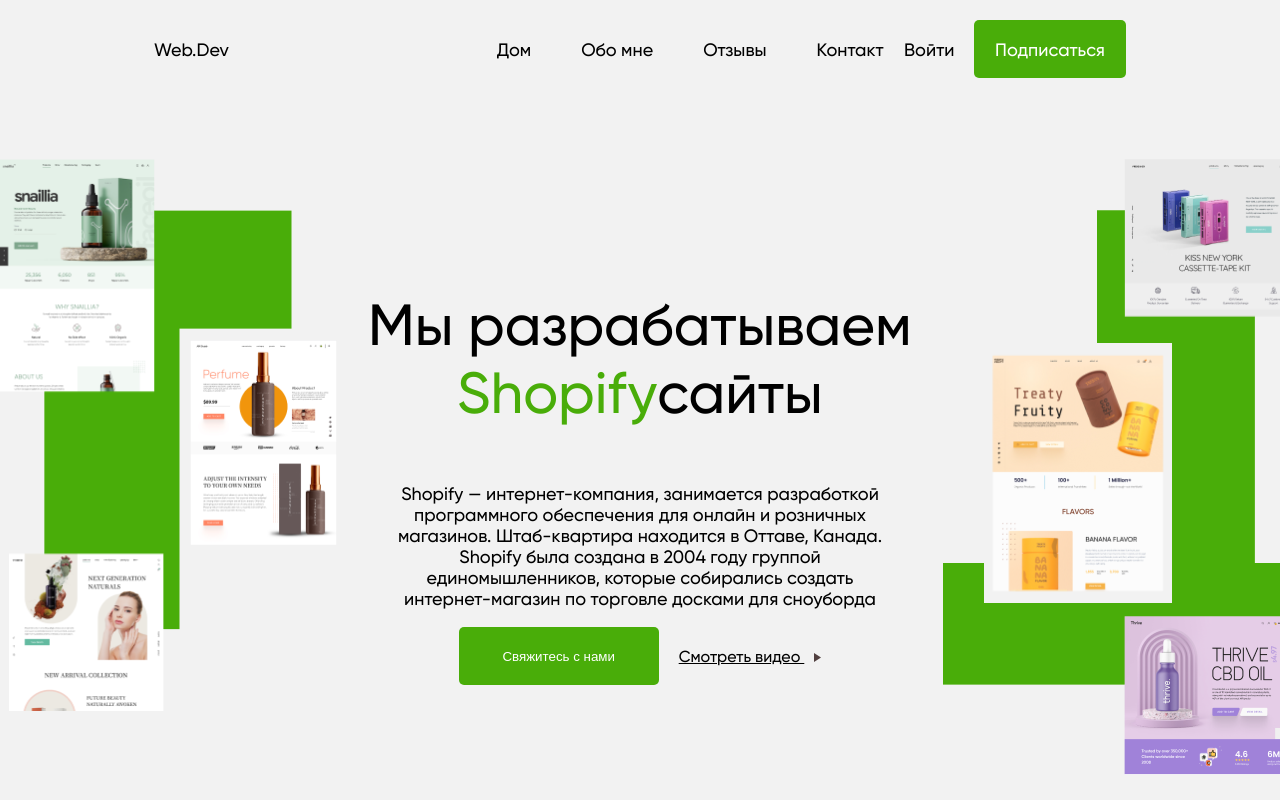
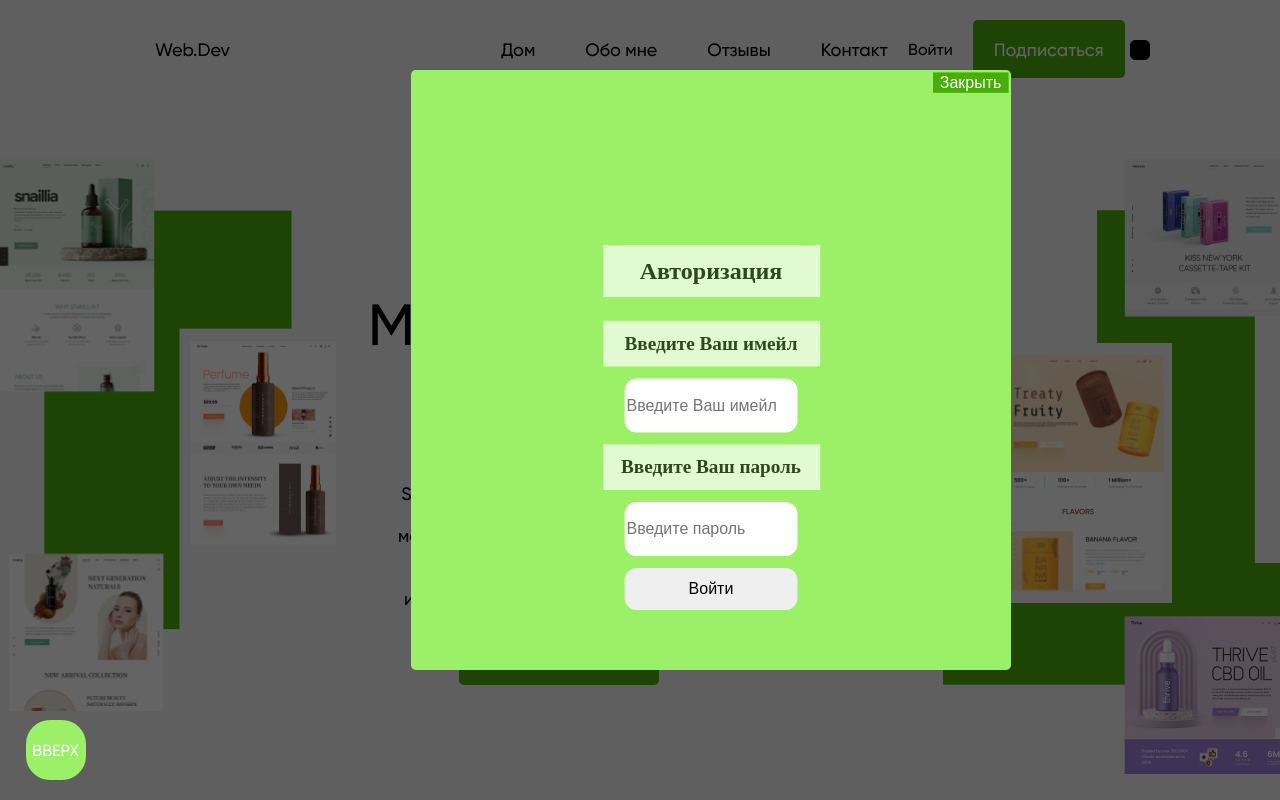
Before and after one commit to AdilKalbaev04/Project, a website: page index.html in a window 1280 px wide. Both pictures are taken after a click on the link "Войти". Shown: the top 800 px of the page. Drawn offline with nearby package versions, Linux system fonts and the light colour scheme; files that its build step writes are made by us from their sources; files whose address does not match are found by name; a web font is replaced by a local one.

Commit message:
add on up

```diff
--- a/index.html
+++ b/index.html
@@ -12,7 +12,41 @@
     <link rel="stylesheet" href="css/style.css" />
   </head>
   <body>
+    <div class="overlay"></div>
+
+    <div class="form_auth_block">
+      <div class="form_auth_block_content">
+        <button class="form_auth_exit">
+          <span class="form_auth_span">Закрыть</span>
+        </button>
+        <p class="form_auth_block_head_text">Авторизация</p>
+        <form class="form_auth_style" action="#" method="post">
+          <label>Введите Ваш имейл</label>
+          <input
+            type="email"
+            name="auth_email"
+            placeholder="Введите Ваш имейл"
+            required
+          />
+          <label>Введите Ваш пароль</label>
+          <input
+            type="password"
+            name="auth_pass"
+            placeholder="Введите пароль"
+            required
+          />
+          <button
+            class="form_auth_button"
+            type="submit"
+            name="form_auth_submit"
+          >
+            Войти
+          </button>
+        </form>
+      </div>
+    </div>
     <div class="container">
+      <button class="dark-btn"></button>
       <div class="logo">
         <button class="hamburger hamburger--collapse" type="button">
           <span class="hamburger-box">
@@ -34,7 +68,7 @@
 
           <div class="logo__b">
             <div class="logo__a-2 animate__animated animate__backInDown">
-              <a class="none" href="#">Войти</a>
+              <a class="auth-toggle" href="#">Войти</a>
             </div>
             <div class="logo__a-3">
               <a class="none non" href="#">Подписаться</a>
@@ -406,6 +440,7 @@
           <h2 class="header-h2-h2">Нужно немного больше домой расти?</h2>
           <button class="main-title-h1-but-1">Свяжитесь с нами</button>
         </div>
+        <div class="on-up-cont"><a class="on-up" href="#">ВВЕРХ</a></div>
         <div class="article-footer-wrap">
           <div class="article-footer-block">
             <div class="logo__web">
--- a/js/index.js
+++ b/js/index.js
@@ -5,3 +5,31 @@
   hamburger.classList.toggle("is-active");
   logo.classList.toggle("is-active");
 });
+
+let overlay = document.querySelector(".overlay");
+let none = document.querySelector(".auth-toggle");
+let auth = document.querySelector(".form_auth_block");
+let exit = document.querySelector(".form_auth_exit");
+let dark = document.querySelector(".dark-btn");
+
+none.addEventListener("click", function (e) {
+  none.classList.toggle("is-active");
+  auth.classList.toggle("is-active");
+  overlay.classList.toggle("is-active");
+  exit.classList.toggle("is-active");
+});
+overlay.addEventListener("click", function () {
+  none.classList.remove("is-active");
+  auth.classList.remove("is-active");
+  overlay.classList.toggle("is-active");
+  exit.classList.toggle("is-active");
+});
+exit.addEventListener("click", function () {
+  none.classList.remove("is-active");
+  auth.classList.remove("is-active");
+  overlay.classList.toggle("is-active");
+  exit.classList.toggle("is-active");
+});
+dark.addEventListener("click",function(){
+  document.body.classList.toggle("dark")
+})
--- a/scss/_base.scss
+++ b/scss/_base.scss
@@ -142,6 +142,10 @@
   padding: 30px;
   transition: all ease 1s;
 }
+.auth-toggle {
+  color: #000;
+  text-decoration: none;
+}
 .article-block-wrap:hover {
   background: white;
   transition-duration: 1s;
@@ -169,6 +173,19 @@
   width: 100%;
   height: 100%;
 }
+.overlay {
+  position: fixed;
+  width: 100%;
+  height: 100%;
+  background: rgba(0, 0, 0, 0.608);
+  visibility: hidden;
+  opacity: 0;
+  &.is-active {
+    visibility: visible;
+    opacity: 1;
+    transition-duration: 0.4s;
+  }
+}
 
 .swiper-slide {
   text-align: center;
@@ -189,3 +206,119 @@
   -webkit-align-items: center;
   align-items: center;
 }
+.form_auth_block {
+  position: fixed;
+  top: 15%;
+  left: 36%;
+  width: 500px;
+  height: 500px;
+  margin: 0 auto;
+  background: #9bf067;
+  display: flex;
+  align-items: center;
+  justify-content: center;
+  background-size: cover;
+  border-radius: 4px;
+  display: unset;
+  transform: scale(0);
+  transition: 0.3s;
+  z-index: 99;
+
+  &.is-active {
+    display: flex;
+    transform: scale(1.2);
+  }
+}
+.form_auth_block_content {
+  padding-top: 15%;
+}
+.form_auth_block_head_text {
+  display: block;
+  text-align: center;
+  padding: 10px;
+  font-size: 20px;
+  font-weight: 600;
+  background: #ffffff;
+  opacity: 0.7;
+}
+.form_auth_block label {
+  display: block;
+  text-align: center;
+  padding: 10px;
+  background: #ffffff;
+  opacity: 0.7;
+  font-weight: 600;
+  margin-bottom: 10px;
+  margin-top: 10px;
+}
+.form_auth_block input {
+  display: block;
+  margin: 0 auto;
+  width: 80%;
+  height: 45px;
+  border-radius: 10px;
+  border: none;
+  outline: none;
+}
+input:focus {
+  color: #000000;
+  border-radius: 10px;
+  border: 2px solid #436fea;
+}
+.form_auth_button {
+  display: block;
+  width: 80%;
+  margin: 0 auto;
+  margin-top: 10px;
+  border-radius: 10px;
+  height: 35px;
+  border: none;
+  cursor: pointer;
+}
+.form_auth_exit {
+  background: #49ad09;
+  border: none;
+  position: absolute;
+  top: 2px;
+  right: 2px;
+  &.is-active {
+  }
+}
+
+.form_auth_span {
+  color: white;
+}
+.dark-btn {
+  background: black;
+  border: 1px solid black;
+  position: fixed;
+  top: 40px;
+  right: 130px;
+  width: 20px;
+  transition-duration: 0.4s;
+  height: 20px;
+  border-radius: 5px;
+  @include _992px {
+    display: none;
+  }
+}
+.dark {
+  background: rgba(0, 0, 0, 0.578);
+}
+.on-up-cont {
+  position: fixed;
+  top: 90%;
+  left: 2%;
+  display: flex;
+  align-items: center;
+  justify-content: center;
+  background: #9bf067;
+  width: 60px;
+  height: 60px;
+  border-radius: 40%;
+}
+.on-up {
+  text-decoration: none;
+  color: #fff;
+  cursor: pointer;
+}
--- a/scss/_slider.scss
+++ b/scss/_slider.scss
@@ -42,9 +42,10 @@
   box-shadow: 0px 100px 80px 0px #3131311a;
   display: flex;
   flex-direction: column;
-  justify-content: center;
-  padding: 15px;
+  justify-content: space-between;
+  padding: 10px;
   gap: 10px;
+  transition-duration: 0.4s;
 }
 .article-slider-text {
   font-size: 14px;
--- a/scss/_swiper.scss
+++ b/scss/_swiper.scss
@@ -1,6 +1,6 @@
 .swiper-button-prev {
   left: 0;
-  top: 27px;
+  top: 12px;
   position: absolute;
   display: flex;
   align-items: center;
@@ -28,11 +28,11 @@
 }
 .swiper-button-next {
   right: 0;
-  top: 27px;
+  top: 21px;
   display: flex;
   align-items: center;
   justify-content: center;
-  height: 80px;
+  height: 60px;
   position: absolute;
   width: 80px;
   color: aliceblue;
@@ -41,7 +41,7 @@
   box-shadow: 0px 8px 15px 0px #48488a14;
 }
 .swiper-slider-btns {
-  height: 90px;
+  height: 60px;
   width: 200px;
   border-radius: 70px;
   display: flex;
```
Also changed, not shown: img/exit.svg (added), scss/_block.scss (line endings or trailing spaces).
